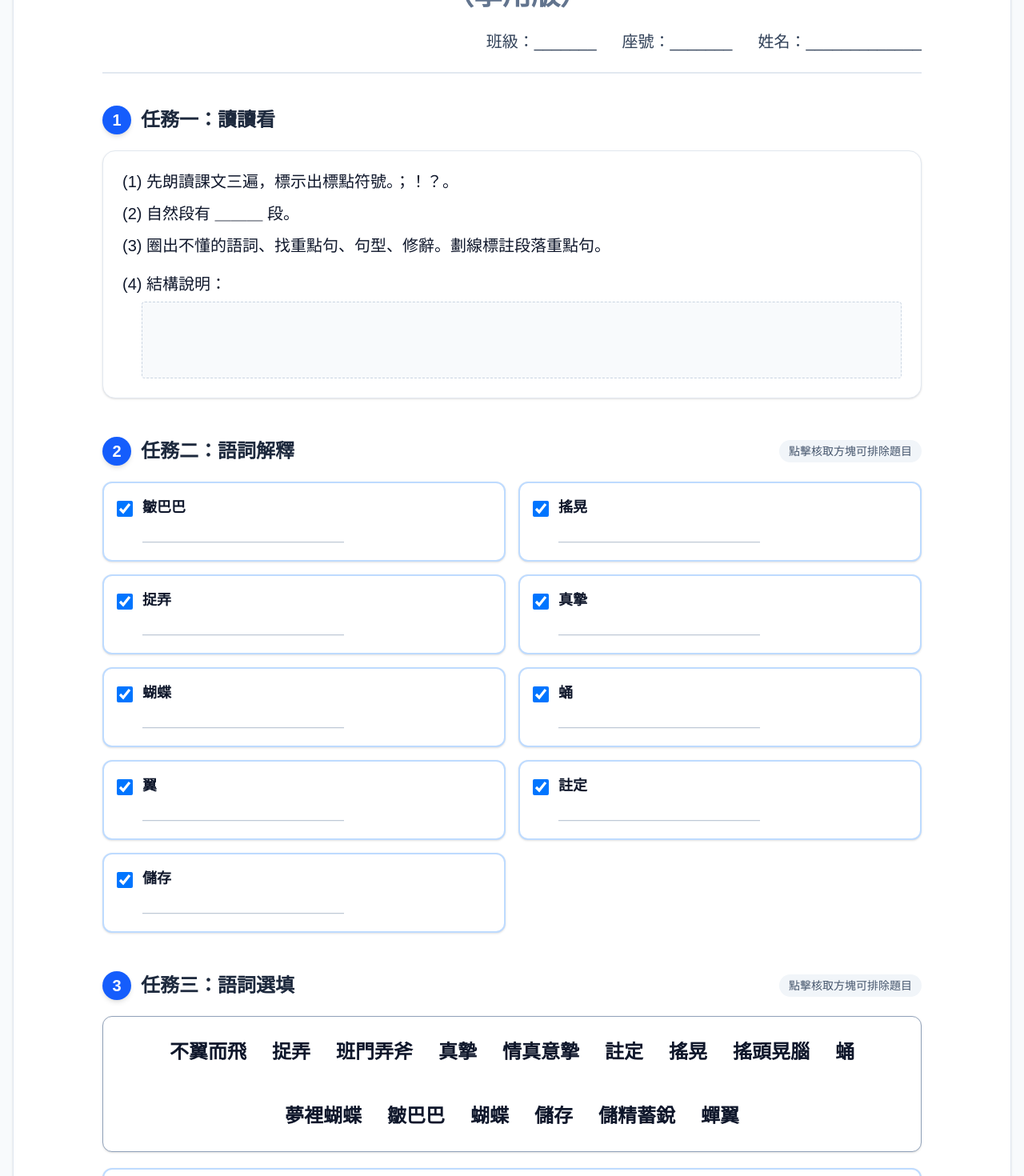
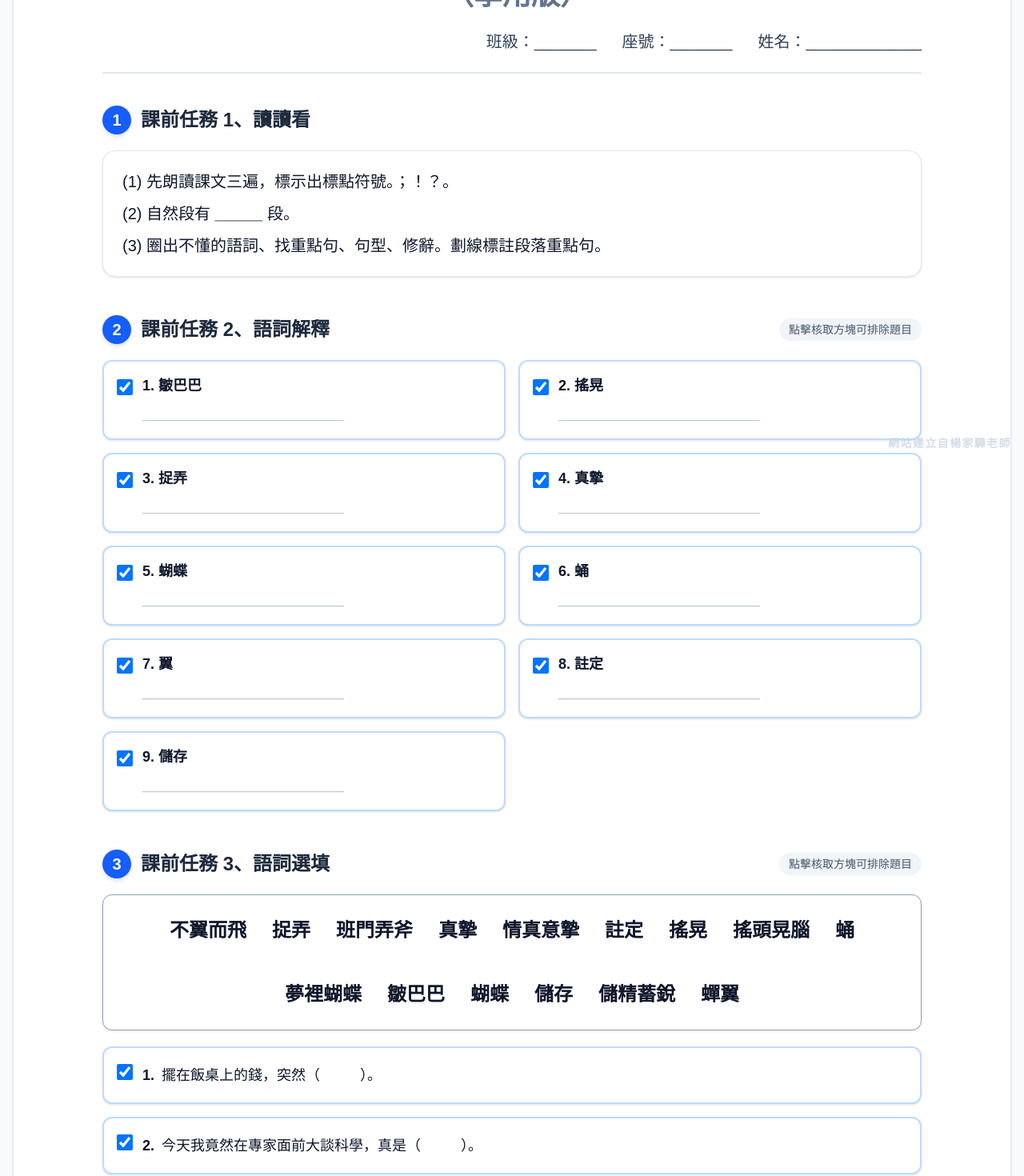
Before and after one commit to chy23/study-guide-generator, a React (Vite) app: page / in a window 1280 px wide. Shown: the part 220-1690 px from the top of the page at 80% size. Built offline with nearby package versions, Linux system fonts and the light colour scheme.

Commit message:
更新資料庫

```diff
--- a/src/App.jsx
+++ b/src/App.jsx
@@ -65,7 +65,15 @@ function App() {
   };
 
   return (
-    <div className="min-h-screen bg-slate-50 text-slate-900 font-sans">
+    <div className="min-h-screen bg-slate-50 text-slate-900 font-sans relative">
+      {/* Watermarks */}
+      <div className="fixed top-20 right-4 text-slate-300/80 text-sm font-bold z-50 pointer-events-none select-none tracking-widest">
+        網站建立自楊家驊老師
+      </div>
+      <div className="fixed bottom-4 right-4 text-slate-300/80 text-sm font-bold z-50 pointer-events-none select-none tracking-widest">
+        網站建立自楊家驊老師
+      </div>
+
       {/* Navbar */}
       <header className="bg-white border-b border-slate-200 sticky top-0 z-10 shadow-sm">
         <div className="max-w-7xl mx-auto px-4 h-16 flex items-center justify-between">
--- a/src/components/LessonViewer.jsx
+++ b/src/components/LessonViewer.jsx
@@ -2,6 +2,15 @@ import React from 'react';
 
 const LessonViewer = ({ lesson, selections, toggleSelection, isTeacherMode }) => {
   if (!lesson) return <div className="p-8 text-center text-slate-500">請選擇一課</div>;
+
+  const getDisplayIndex = (type, originalIndex) => {
+    if (!selections[type].has(originalIndex)) return '';
+    let count = 0;
+    for (let i = 0; i <= originalIndex; i++) {
+      if (selections[type].has(i)) count++;
+    }
+    return `${count}. `;
+  };
 
   const renderVocab = (v, index) => {
     const isSelected = selections.vocab.has(index);
@@ -9,7 +18,7 @@ const LessonViewer = ({ lesson, selections, toggleSelection, isTeacherMode }) =>
       <div key={index} className={`flex items-start gap-3 p-4 rounded-xl border-2 transition-all ${isSelected ? 'border-blue-200 bg-white shadow-sm' : 'border-slate-200 bg-slate-50 opacity-40 grayscale hover:opacity-70'}`}>
         <input type="checkbox" checked={isSelected} onChange={() => toggleSelection('vocab', index)} className="mt-1.5 w-5 h-5 text-blue-600 rounded border-gray-300 cursor-pointer" />
         <div>
-          <span className="font-bold text-lg">{v.word}</span>
+          <span className="font-bold text-lg">{getDisplayIndex('vocab', index)}{v.word}</span>
           <div className="mt-2 text-lg">
             {isTeacherMode ? (
               <span className="text-red-600 font-bold underline decoration-red-600 decoration-2 underline-offset-4">{v.meaning}</span>
@@ -30,7 +39,8 @@ const LessonViewer = ({ lesson, selections, toggleSelection, isTeacherMode }) =>
       <div key={index} className={`flex items-start gap-3 p-4 rounded-xl border-2 transition-all ${isSelected ? 'border-blue-200 bg-white shadow-sm' : 'border-slate-200 bg-slate-50 opacity-40 grayscale hover:opacity-70'}`}>
         <input type="checkbox" checked={isSelected} onChange={() => toggleSelection('fillIn', index)} className="mt-1 w-5 h-5 text-blue-600 rounded border-gray-300 cursor-pointer" />
         <div className="text-lg leading-loose">
-          {index + 1}. {parts.map((part, i) => (
+          <span className="font-bold mr-1">{getDisplayIndex('fillIn', index)}</span>
+          {parts.map((part, i) => (
             <React.Fragment key={i}>
               {part}
               {i < parts.length - 1 && (
@@ -52,7 +62,7 @@ const LessonViewer = ({ lesson, selections, toggleSelection, isTeacherMode }) =>
         <input type="checkbox" checked={isSelected} onChange={() => toggleSelection('questions', index)} className="mt-1 w-5 h-5 text-blue-600 rounded border-gray-300 cursor-pointer" />
         <div className="flex-1">
           <div className="flex items-center flex-wrap gap-2 mb-3">
-            <span className="font-bold text-lg">{index + 1}. {q.q}</span>
+            <span className="font-bold text-lg">{getDisplayIndex('questions', index)}{q.q}</span>
             {isTeacherMode && <span className="text-sm bg-red-100 text-red-700 px-2.5 py-0.5 rounded-md font-bold shrink-0">【{q.type}】</span>}
           </div>
           {isTeacherMode ? (
@@ -94,20 +104,18 @@ const LessonViewer = ({ lesson, selections, toggleSelection, isTeacherMode }) =>
         <section>
           <h2 className="text-2xl font-bold mb-5 flex items-center gap-3 text-slate-800">
             <span className="bg-blue-600 text-white w-9 h-9 rounded-full flex items-center justify-center text-xl shadow-md">1</span>
-            任務一：讀讀看
+            課前任務 1、讀讀看
           </h2>
           <div className="bg-white p-6 rounded-2xl shadow-sm border border-slate-200 text-xl space-y-3">
             <p>(1) 先朗讀課文三遍，標示出標點符號。；！？。</p>
             <p>(2) 自然段有 {isTeacherMode ? <span className="text-red-600 font-bold px-2">{lesson.paragraphs}</span> : '＿＿＿'} 段。</p>
             <p>(3) 圈出不懂的語詞、找重點句、句型、修辭。劃線標註段落重點句。</p>
-            <div className="pt-2">
-              <p>(4) 結構說明：</p>
-              {isTeacherMode ? (
+            {isTeacherMode && (
+              <div className="pt-2">
+                <p>(4) 結構說明：</p>
                 <div className="text-red-600 font-bold mt-2 ml-6 leading-relaxed">{lesson.structure}</div>
-              ) : (
-                <div className="h-24 bg-slate-50 border border-dashed border-slate-300 rounded mt-2 ml-6"></div>
-              )}
-            </div>
+              </div>
+            )}
             {isTeacherMode && lesson.criteria && (
               <div className="pt-2">
                 <p>(5) 判定標準：</p>
@@ -122,7 +130,7 @@ const LessonViewer = ({ lesson, selections, toggleSelection, isTeacherMode }) =>
           <div className="flex justify-between items-center mb-5">
             <h2 className="text-2xl font-bold flex items-center gap-3 text-slate-800">
               <span className="bg-blue-600 text-white w-9 h-9 rounded-full flex items-center justify-center text-xl shadow-md">2</span>
-              任務二：語詞解釋
+              課前任務 2、語詞解釋
             </h2>
             <span className="text-sm font-medium bg-slate-100 text-slate-600 px-3 py-1 rounded-full">點擊核取方塊可排除題目</span>
           </div>
@@ -136,7 +144,7 @@ const LessonViewer = ({ lesson, selections, toggleSelection, isTeacherMode }) =>
           <div className="flex justify-between items-center mb-5">
             <h2 className="text-2xl font-bold flex items-center gap-3 text-slate-800">
               <span className="bg-blue-600 text-white w-9 h-9 rounded-full flex items-center justify-center text-xl shadow-md">3</span>
-              任務三：語詞選填
+              課前任務 3、語詞選填
             </h2>
             <span className="text-sm font-medium bg-slate-100 text-slate-600 px-3 py-1 rounded-full">點擊核取方塊可排除題目</span>
           </div>
@@ -155,11 +163,11 @@ const LessonViewer = ({ lesson, selections, toggleSelection, isTeacherMode }) =>
           <div className="flex justify-between items-center mb-5">
             <h2 className="text-2xl font-bold flex items-center gap-3 text-slate-800">
               <span className="bg-blue-600 text-white w-9 h-9 rounded-full flex items-center justify-center text-xl shadow-md">4</span>
-              任務四：文意預習
+              課前任務 4、文意預習
             </h2>
             <span className="text-sm font-medium bg-slate-100 text-slate-600 px-3 py-1 rounded-full">點擊核取方塊可排除題目</span>
           </div>
-          <div className="grid grid-cols-1 md:grid-cols-2 gap-5">
+          <div className="grid grid-cols-1 gap-5">
             {lesson.questions.map((q, index) => renderQuestion(q, index))}
           </div>
         </section>
```
